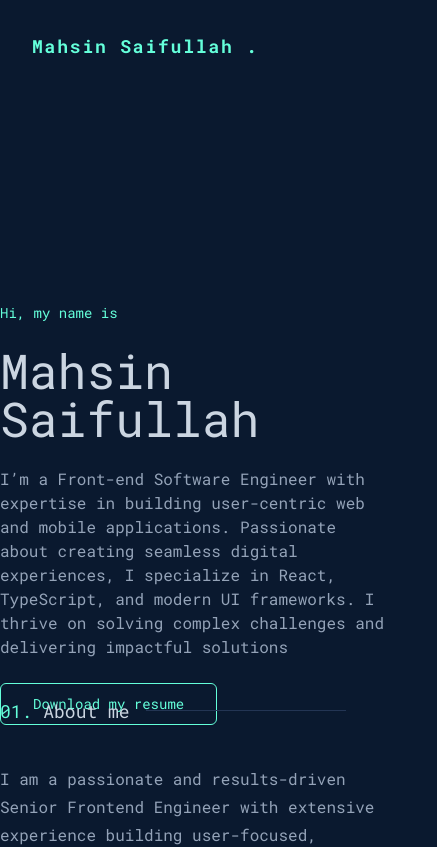
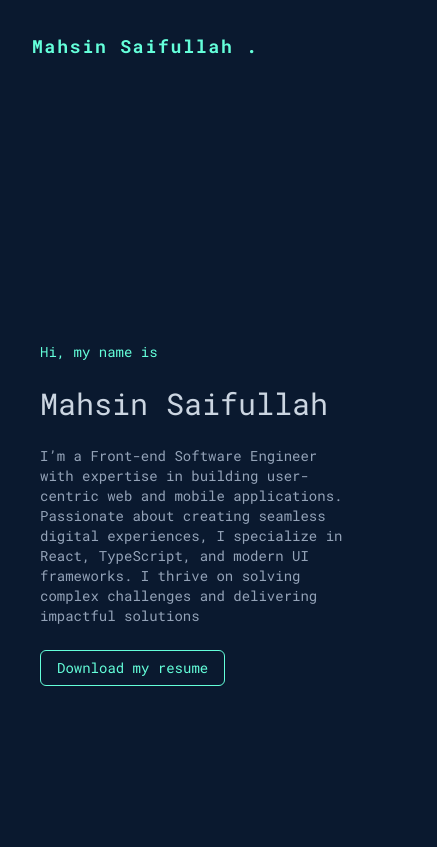
Before and after one commit to MahsinSaifullah/mahsin-portfolio-2.0, a Next.js app: page / in a window 390 px wide. Shown: the top 847 px of the page, 437 px wide, since content can reach past the window. Built offline with nearby package versions, Linux system fonts and the light colour scheme.

Commit message:
feat: make intro section responsive

```diff
--- a/app/About.tsx
+++ b/app/About.tsx
@@ -7,7 +7,7 @@ const About = () => {
   return (
     <section
       id="about"
-      className="h-screen flex justify-center flex-col max-w-6xl"
+      className="min-h-screen flex justify-center flex-col max-w-6xl"
     >
       <SectionHeader index="01" heading="About me" />
       <div className="grid md:grid-cols-3 gap-12">
--- a/app/Contact.tsx
+++ b/app/Contact.tsx
@@ -5,7 +5,7 @@ const Contact = () => {
   return (
     <section
       id="contact"
-      className="h-screen flex justify-center items-center flex-col mt-10 space-y-6"
+      className="min-h-screen flex justify-center items-center flex-col mt-10 space-y-6"
     >
       <h3 className="text-lime text-md">04. What's next?</h3>
       <h2 className="text-slate-300 text-5xl font-bold tracking-tighter">
--- a/app/Experience.tsx
+++ b/app/Experience.tsx
@@ -12,7 +12,7 @@ const Experience = () => {
   return (
     <section
       id="experience"
-      className="h-screen flex justify-center flex-col mt-10"
+      className="min-h-screen flex justify-center flex-col mt-10"
     >
       <SectionHeader index="02" heading="Where I've Worked" />
       <div>
--- a/app/Intro.tsx
+++ b/app/Intro.tsx
@@ -4,11 +4,11 @@ const Intro = () => {
   return (
     <section
       id="intro"
-      className="flex flex-col space-y-6 h-screen justify-center"
+      className="flex flex-col space-y-6 min-h-screen justify-center"
     >
       <h3 className="text-lime text-sm">Hi, my name is</h3>
-      <h1 className="text-5xl text-slate-300">Mahsin Saifullah</h1>
-      <p className="max-w-4xl text-slate-400">
+      <h1 className="md:text-5xl text-3xl text-slate-300">Mahsin Saifullah</h1>
+      <p className="max-w-4xl text-slate-400 text-sm md:text-lg">
         I’m a Front-end Software Engineer with expertise in building
         user-centric web and mobile applications. Passionate about creating
         seamless digital experiences, I specialize in React, TypeScript, and
@@ -16,7 +16,7 @@ const Intro = () => {
         delivering impactful solutions
       </p>
       <Button
-        className="max-w-fit border border-lime bg-navy text-lime px-8 py-5"
+        className="max-w-fit border border-lime bg-navy text-lime md:px-8 md:py-5 text-sm md:text-md"
         variant="outline"
         asChild
       >
--- a/app/Projects.tsx
+++ b/app/Projects.tsx
@@ -10,7 +10,10 @@ const Projects = () => {
   const [activeTab, setActiveTab] = React.useState(0);
 
   return (
-    <section id="project" className="h-screen flex justify-center flex-col ">
+    <section
+      id="project"
+      className="min-h-screen flex justify-center flex-col "
+    >
       <SectionHeader index="03" heading="Some Things I've Built" />
       <Tabs
         tabs={PROJECTS}
--- a/app/page.tsx
+++ b/app/page.tsx
@@ -6,7 +6,7 @@ import Projects from './Projects';
 
 export default function Home() {
   return (
-    <main className="max-w-7xl mx-auto">
+    <main className="max-w-7xl xl:mx-auto mx-10">
       <Intro />
       <About />
       <Experience />
```
